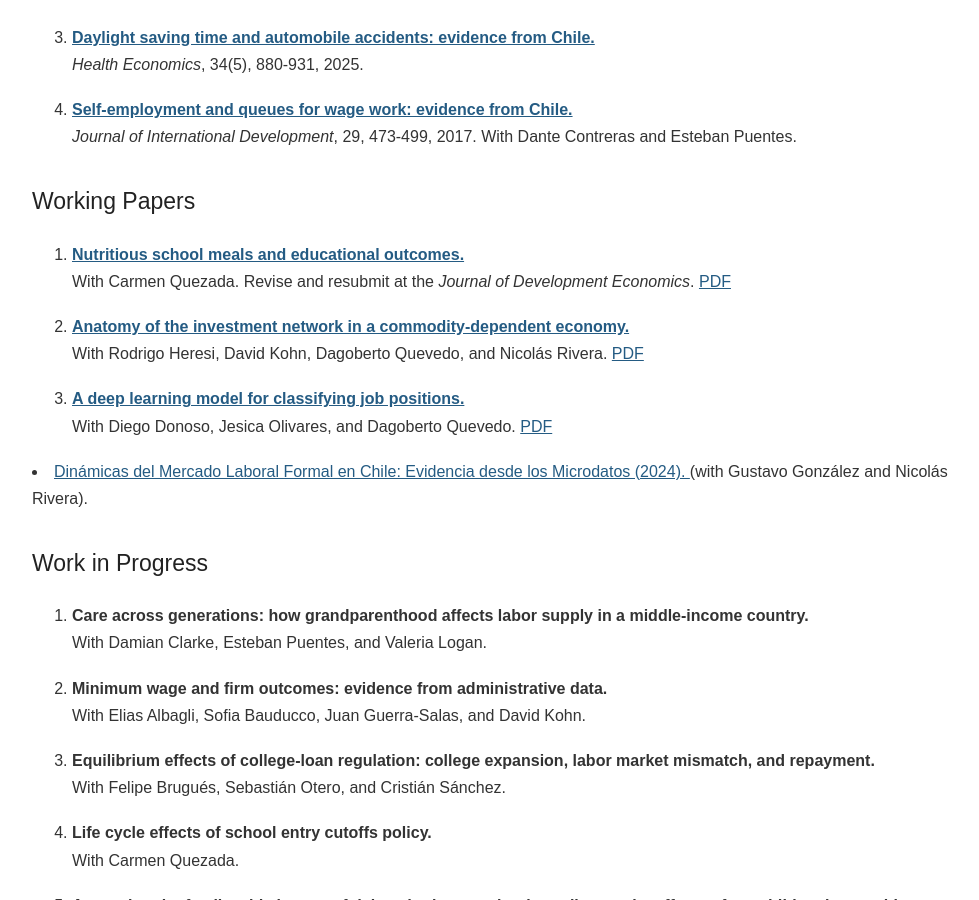
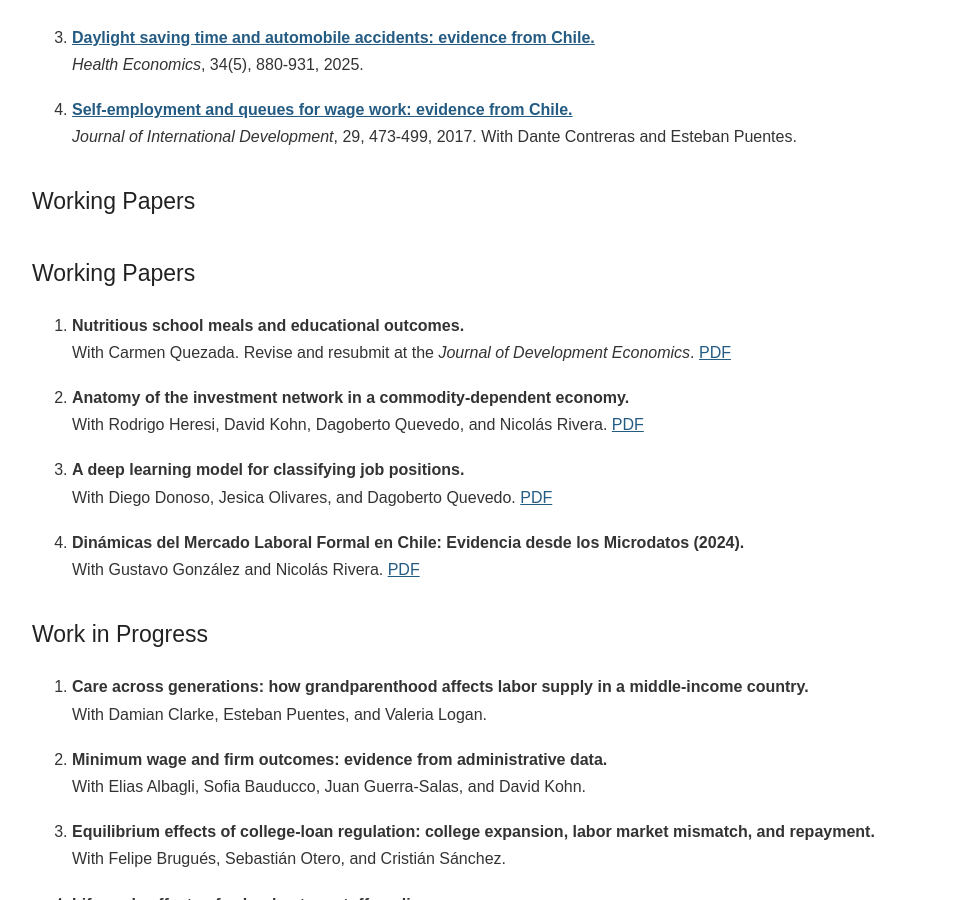
Before and after one commit to robertogillmore/robertogillmore.github.io, a Jekyll site: the page research.html, which Jekyll copies as it is, in a window 1280 px wide and 900 px high, scrolled down 351 px. Shown: the whole window, without its empty margins (132-1111 px from the left). Built offline with Jekyll 4.4.1, drawn with Linux system fonts in a browser that asks for light colours.

Commit message:
Update research.html

```diff
--- a/research.html
+++ b/research.html
@@ -25,7 +25,7 @@
       <li>
         <p>
           <strong>
-            <a href="https://www.tandfonline.com/action/showAxaArticles?journalCode=rael20">
+            <a href="https://www.tandfonline.com/doi/abs/10.1080/13504851.2026.2743294">
               Mobility restrictions and reported crime: evidence from staggered lockdowns in Chile.
             </a>
           </strong><br>
@@ -71,53 +71,44 @@
 
     <h2>Working Papers</h2>
 
+
+<h2>Working Papers</h2>
+
 <ol>
   <li>
     <p>
-          <strong>
-            <a href="files/Nutritious_School_Meals.pdf">
-              Nutritious school meals and educational outcomes.
-            </a>
-          </strong><br>
+      <strong>Nutritious school meals and educational outcomes.</strong><br>
       With Carmen Quezada. Revise and resubmit at the
       <em>Journal of Development Economics</em>.
-          <a href="files/School_Meals_Program_Chile.pdf">PDF</a>
+      <a href="files/School_Meals_Program_Chile.pdf" target="_blank" rel="noopener">PDF</a>
     </p>
   </li>
 
   <li>
     <p>
-          <strong>
-            <a href="https://www.bcentral.cl/documents/33528/133326/Documento+de+Trabajo+1085.pdf/7d612878-82d9-0e2d-9b32-56d06cbe7466?t=1789474427461" target="_blank" rel="noopener">
-              Anatomy of the investment network in a commodity-dependent economy.
-            </a>
-          </strong><br>
-          With Rodrigo Heresi, David Kohn, Dagoberto Quevedo,
-          and Nicolás Rivera.
-          <a href="files/Anatomy_Investment_Network.pdf">PDF</a>
+      <strong>Anatomy of the investment network in a commodity-dependent economy.</strong><br>
+      With Rodrigo Heresi, David Kohn, Dagoberto Quevedo, and Nicolás Rivera.
+      <a href="https://www.bcentral.cl/documents/33528/133326/Documento+de+Trabajo+1085.pdf/7d612878-82d9-0e2d-9b32-56d06cbe7466?t=1789474427461" target="_blank" rel="noopener">PDF</a>
     </p>
   </li>
 
   <li>
     <p>
-          <strong>
-            <a href="files/Deep_Learning_Job_Classification.pdf">
-              A deep learning model for classifying job positions.
-            </a>
-          </strong><br>
+      <strong>A deep learning model for classifying job positions.</strong><br>
       With Diego Donoso, Jesica Olivares, and Dagoberto Quevedo.
-          <a href="files/Deep_Learning_Job_Classification.pdf">PDF</a>
+      <a href="https://www.bcentral.cl/documents/33528/133326/Documento+de+Trabajo+1089.pdf/9aa4b3ff-daa2-d06c-1d71-3ee320cf49ec?t=1789393453922" target="_blank" rel="noopener">PDF</a>
+    </p>
+  </li>
+
+  <li>
+    <p>
+      <strong>Dinámicas del Mercado Laboral Formal en Chile: Evidencia desde los Microdatos (2024).</strong><br>
+      With Gustavo González and Nicolás Rivera.
+      <a href="https://www.bcentral.cl/documents/33528/133326/Documento+de+Trabajo+1037.pdf/7fc10532-31b0-cefe-1a08-c65ff5b625a4?t=1743002903036" target="_blank" rel="noopener">PDF</a>
     </p>
   </li>
 </ol>
 
-          <li>
-        <a href="https://www.bcentral.cl/documents/33528/133326/Documento+de+Trabajo+1037.pdf/7fc10532-31b0-cefe-1a08-c65ff5b625a4?t=1743002903036"
-           target="_blank" rel="noopener">
-          Dinámicas del Mercado Laboral Formal en Chile: Evidencia desde los Microdatos (2024).
-        </a>
-        (with Gustavo González and Nicolás Rivera).
-      </li>
 
     <h2>Work in Progress</h2>
 
```
Lines whose indentation alone changed are shown as unchanged.
